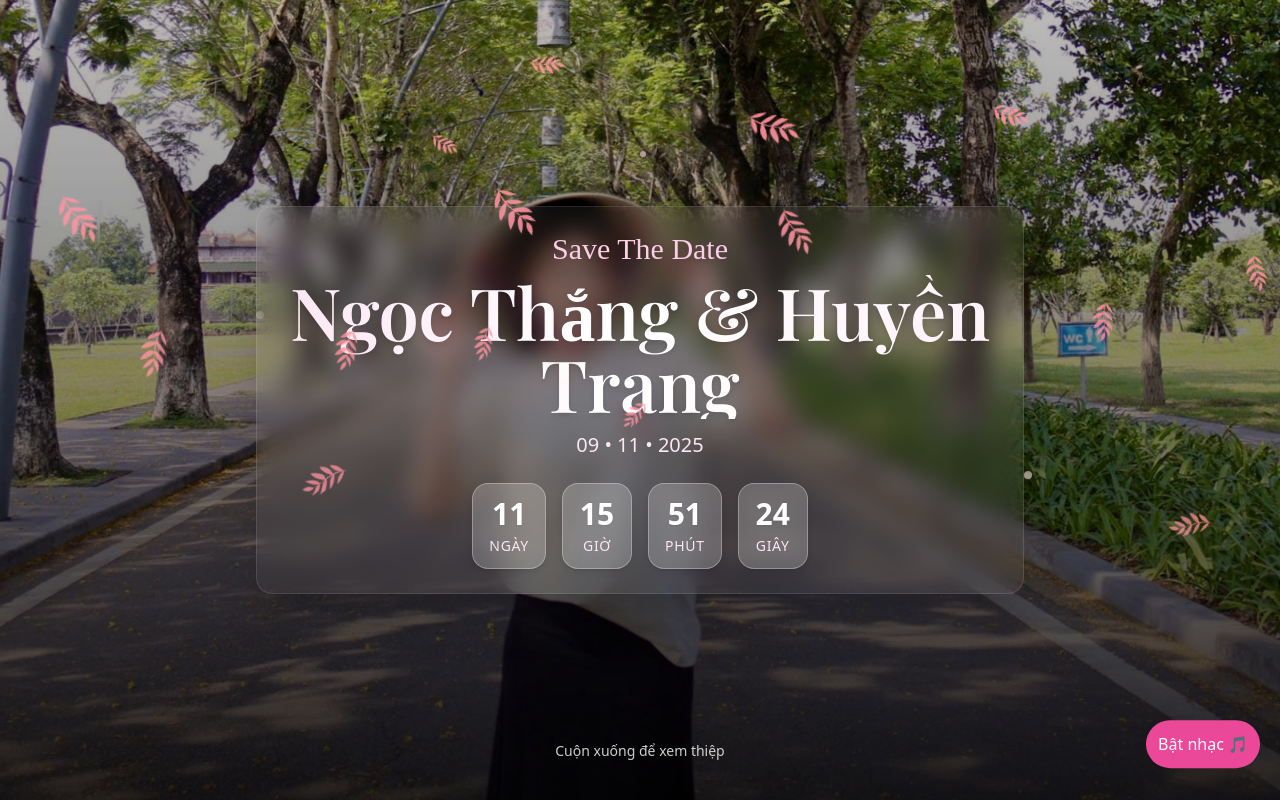
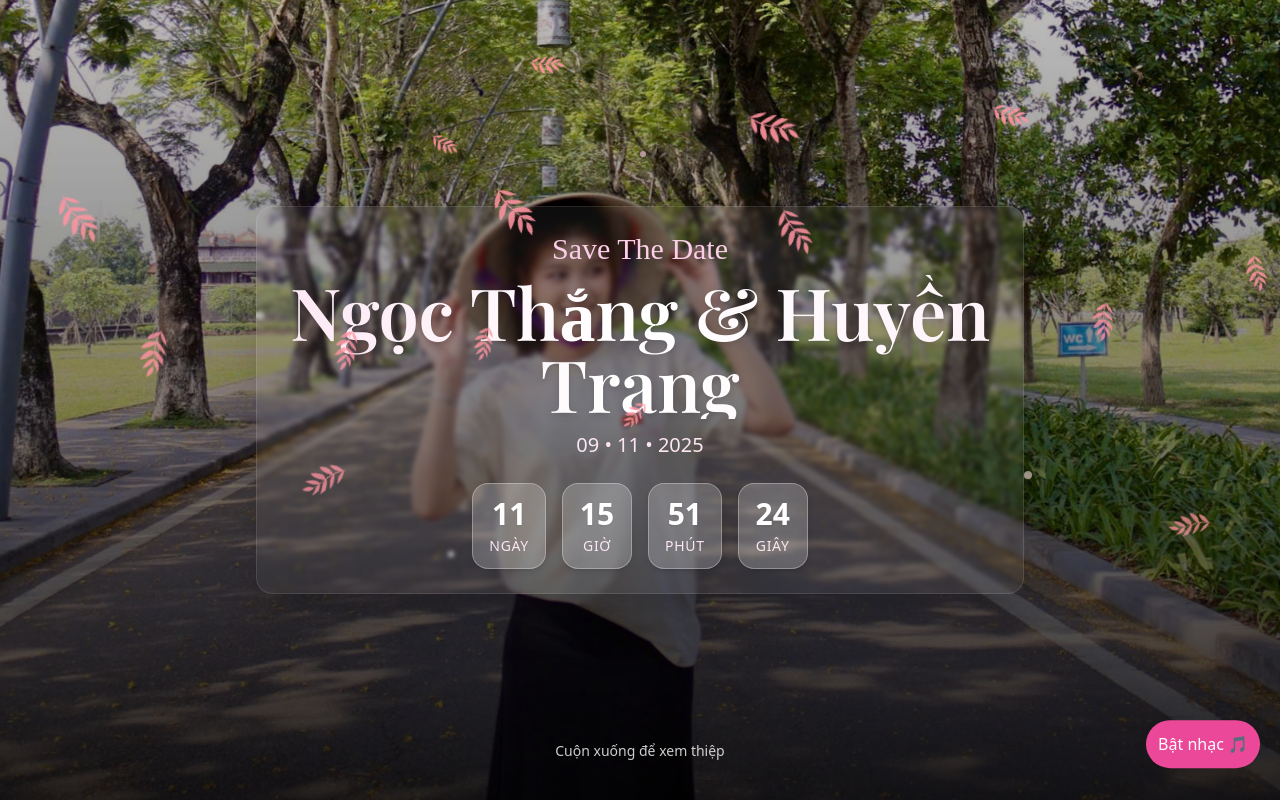
Before and after one commit to hinhisme/ngocthang-huyentrang, a React (Vite) app: page / in a window 1280 px wide. Shown: the top 800 px of the page. Built offline with nearby package versions, Linux system fonts and the light colour scheme; no server answers.

Commit message:
Fix font Header

```diff
--- a/src/components/Header.jsx
+++ b/src/components/Header.jsx
@@ -23,7 +23,7 @@ export default function Header() {
       </div>
 
       <ScrollReveal direction="up" delay={200}>
-        <div className="relative z-10 text-center px-8 py-6 bg-white/5 backdrop-blur-md rounded-2xl shadow-2xl border border-white/10 max-w-3xl">
+        <div className="relative z-10 text-center px-8 py-6 bg-white/5 bg-transparent backdrop-blur-[2px] rounded-2xl shadow-2xl border border-white/10 max-w-3xl">
           <p className="text-3xl font-['Great_Vibes'] text-pink-200 mb-2 animate-fade-in drop-shadow-lg">
             Save The Date
           </p>
```
